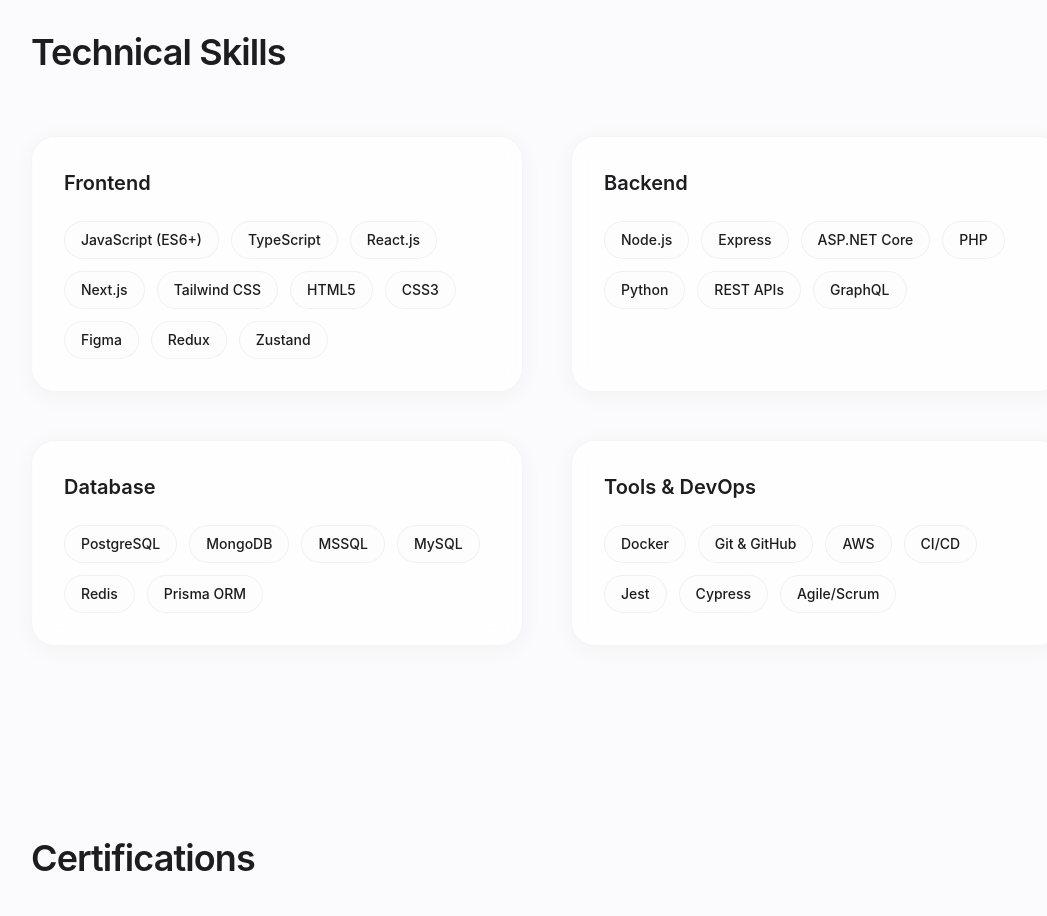
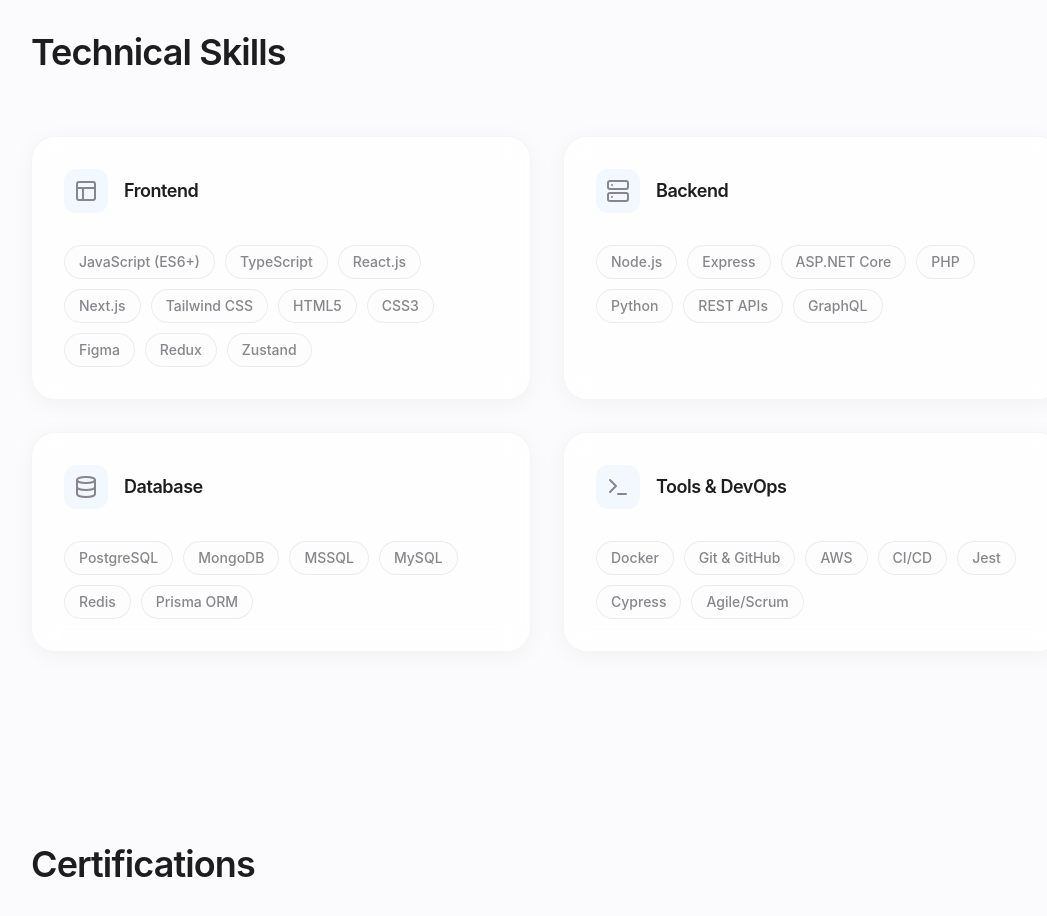
Before and after one commit to vn-aj-vngrd/portfolio-2.0, a Next.js app: page / in a window 1280 px wide. Shown: the part 5340-6256 px from the top of the page, without its empty margins (93-1140 px from the left). Built offline with nearby package versions, Linux system fonts and the light colour scheme.

Commit message:
feat: enhance Skills section UI with category icons, improved styling, and staggered animations for skill items.

```diff
--- a/src/components/sections/Skills.tsx
+++ b/src/components/sections/Skills.tsx
@@ -3,10 +3,32 @@
 import React from "react";
 import { motion } from "framer-motion";
 import { Section } from "../ui/Section";
-
 import portfolioData from "@/data/portfolio-data.json";
+import { Layout, Server, Database, Terminal } from "lucide-react";
 
 const skills = portfolioData.skills;
+
+const iconMap: Record<string, React.ReactNode> = {
+  Frontend: <Layout className="w-6 h-6" />,
+  Backend: <Server className="w-6 h-6" />,
+  Database: <Database className="w-6 h-6" />,
+  "Tools & DevOps": <Terminal className="w-6 h-6" />,
+};
+
+const container = {
+  hidden: { opacity: 0 },
+  show: {
+    opacity: 1,
+    transition: {
+      staggerChildren: 0.1,
+    },
+  },
+};
+
+const item = {
+  hidden: { opacity: 0, y: 10 },
+  show: { opacity: 1, y: 0 },
+};
 
 export const Skills = () => {
   return (
@@ -20,31 +42,49 @@
       >
         Technical Skills
       </motion.h2>
-      <div className="grid grid-cols-1 md:grid-cols-2 gap-12">
-        {Object.entries(skills).map(([category, items], index) => (
+      <div className="grid grid-cols-1 md:grid-cols-2 gap-8">
+        {Object.entries(skills).map(
+          ([category, items]: [string, string[]], index) => (
             <motion.div
               key={category}
               initial={{ opacity: 0, y: 20 }}
               whileInView={{ opacity: 1, y: 0 }}
               viewport={{ once: true }}
               transition={{ duration: 0.5, delay: index * 0.1 }}
-            className="glass-card rounded-3xl p-8"
+              className="group relative glass-card rounded-3xl p-8 overflow-hidden hover:shadow-2xl hover:shadow-accent/5 transition-all duration-500 border border-border/50"
             >
-            <h3 className="text-xl font-semibold mb-6 text-foreground">
+              {/* Gradient Header / Accent */}
+              <div className="absolute top-0 left-0 w-full h-1 bg-gradient-to-r from-transparent via-accent to-transparent opacity-0 group-hover:opacity-100 transition-opacity duration-500" />
+
+              <div className="flex items-center gap-4 mb-8">
+                <div className="p-2.5 rounded-xl bg-accent/5 text-muted-foreground group-hover:text-accent group-hover:bg-accent/10 transition-colors duration-300">
+                  {iconMap[category] || <Terminal className="w-5 h-5" />}
+                </div>
+                <h3 className="text-lg font-semibold text-foreground tracking-tight">
                   {category}
                 </h3>
-            <div className="flex flex-wrap gap-3">
+              </div>
+
+              <motion.div
+                variants={container}
+                initial="hidden"
+                whileInView="show"
+                viewport={{ once: true }}
+                className="flex flex-wrap gap-2.5"
+              >
                 {items.map((skill) => (
-                <span
+                  <motion.span
                     key={skill}
-                  className="px-4 py-2 bg-background/50 border border-black/5 rounded-full text-sm font-medium text-foreground hover:bg-background transition-colors cursor-default"
+                    variants={item}
+                    className="px-3.5 py-1.5 bg-background/40 border border-border/40 rounded-full text-sm font-medium text-muted-foreground hover:text-foreground hover:border-accent/40 hover:bg-accent/5 hover:scale-105 transition-all duration-300 cursor-default backdrop-blur-sm"
                   >
                     {skill}
-                </span>
+                  </motion.span>
                 ))}
-            </div>
               </motion.div>
-        ))}
+            </motion.div>
+          )
+        )}
       </div>
     </Section>
   );
```
Lines whose indentation alone changed are shown as unchanged.
